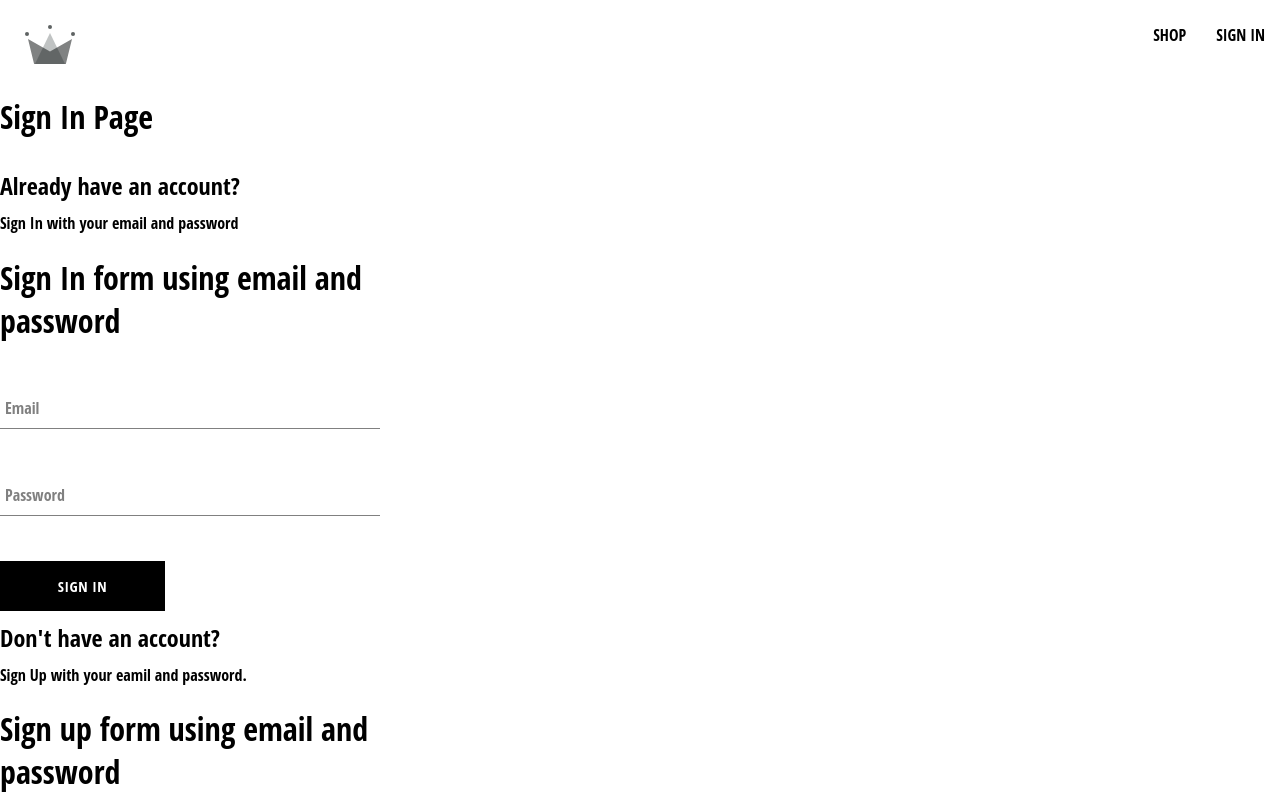
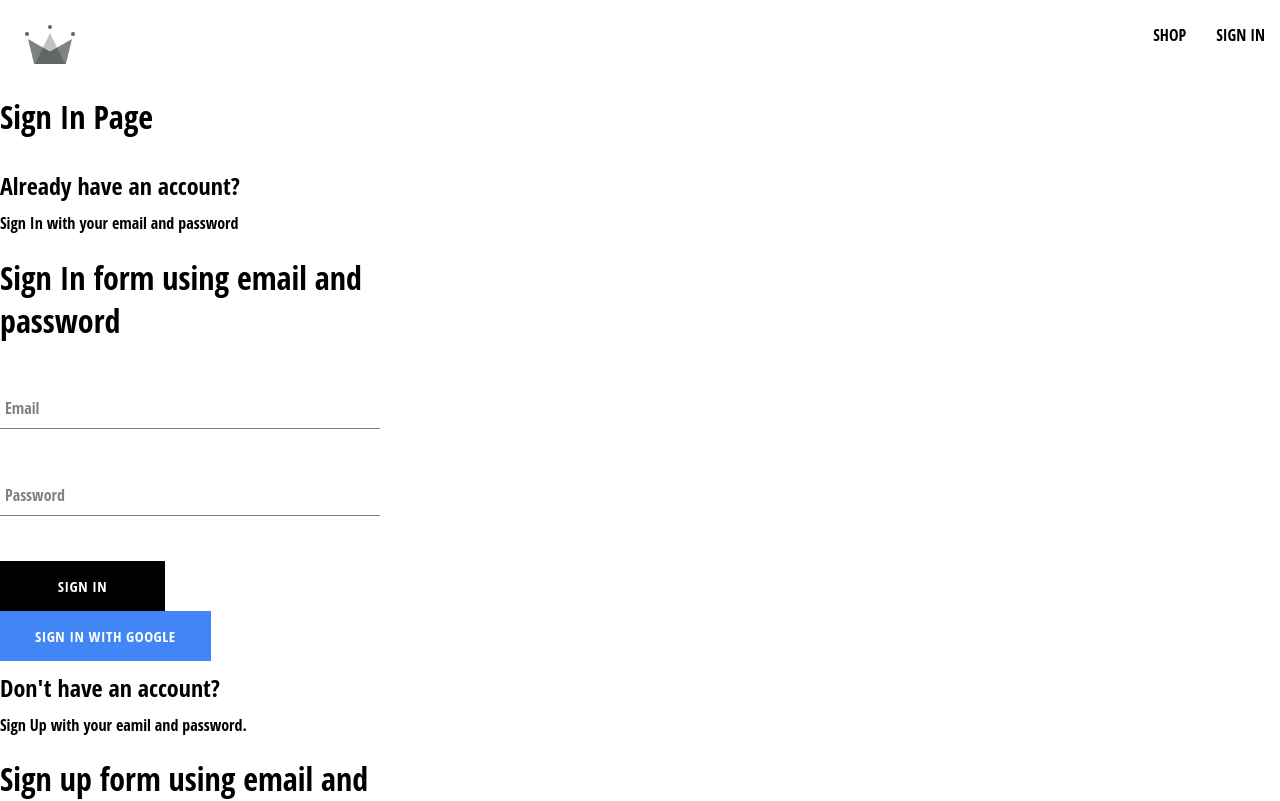
Before and after one commit to NabilRaiyan/Crwn-Clothing, a React (Create React App) app: page /authentication in a window 1280 px wide. Shown: the top 801 px of the page. Built offline with nearby package versions, Linux system fonts and the light colour scheme.

Commit message:
adding sign in with google button

```diff
--- a/src/components/sign-in-form/signInFormComponent.jsx
+++ b/src/components/sign-in-form/signInFormComponent.jsx
@@ -1,5 +1,5 @@
 import { useState } from "react";
-import { createAuthUserWithEmailAndPassword, createUserDocumentFromAuth } from "../../utils/firebase/firebase.utils";
+import { signInWithGooglePopup, createUserDocumentFromAuth } from "../../utils/firebase/firebase.utils";
 import FormInput from "../input-field/input-field.component";
 import './sign-in-form.styles.scss';
 import Button from "../button-component/button";
@@ -13,6 +13,13 @@ const defaultFormFields = {
 
 // sing in component
 const SignIn = ()=>{
+
+
+     // logginng in user who signed in using google account using async() function
+     const signInWithGoogle = async () =>{
+        const { user } = await signInWithGooglePopup();
+        await createUserDocumentFromAuth(user);
+    }
 
     const [ formFields, setFormFields ] = useState(defaultFormFields);
     const { email, password } = formFields;
@@ -54,6 +61,7 @@ const SignIn = ()=>{
                 <FormInput label='Email' type="email" required name="email" value={email} onChange={handleChnage}/>
                 <FormInput label='Password' type="password" required name="password" value={password} onChange={handleChnage}/>
                 <Button type="submit">SIGN IN</Button>
+                <Button onClick={signInWithGoogle} buttonType='google'>SIGN IN WITH GOOGLE</Button>
            </form>
         </div>
     );
--- a/src/routes/authentication component/authentication.jsx
+++ b/src/routes/authentication component/authentication.jsx
@@ -3,12 +3,6 @@ import SignUp from '../../components/sign-up-form/signUpFormComponent';
 import SignIn from '../../components/sign-in-form/signInFormComponent';
 
 const Authentication = ()=>{
-
-    // logginng in user who signed in using google account using async() function
-    const logGoogleUser = async () =>{
-        const { user } = await signInWithGooglePopup();
-        const userDocRef = await createUserDocumentFromAuth(user);
-    }
     return(
         <div>
             <h1>Sign In Page</h1>
```
